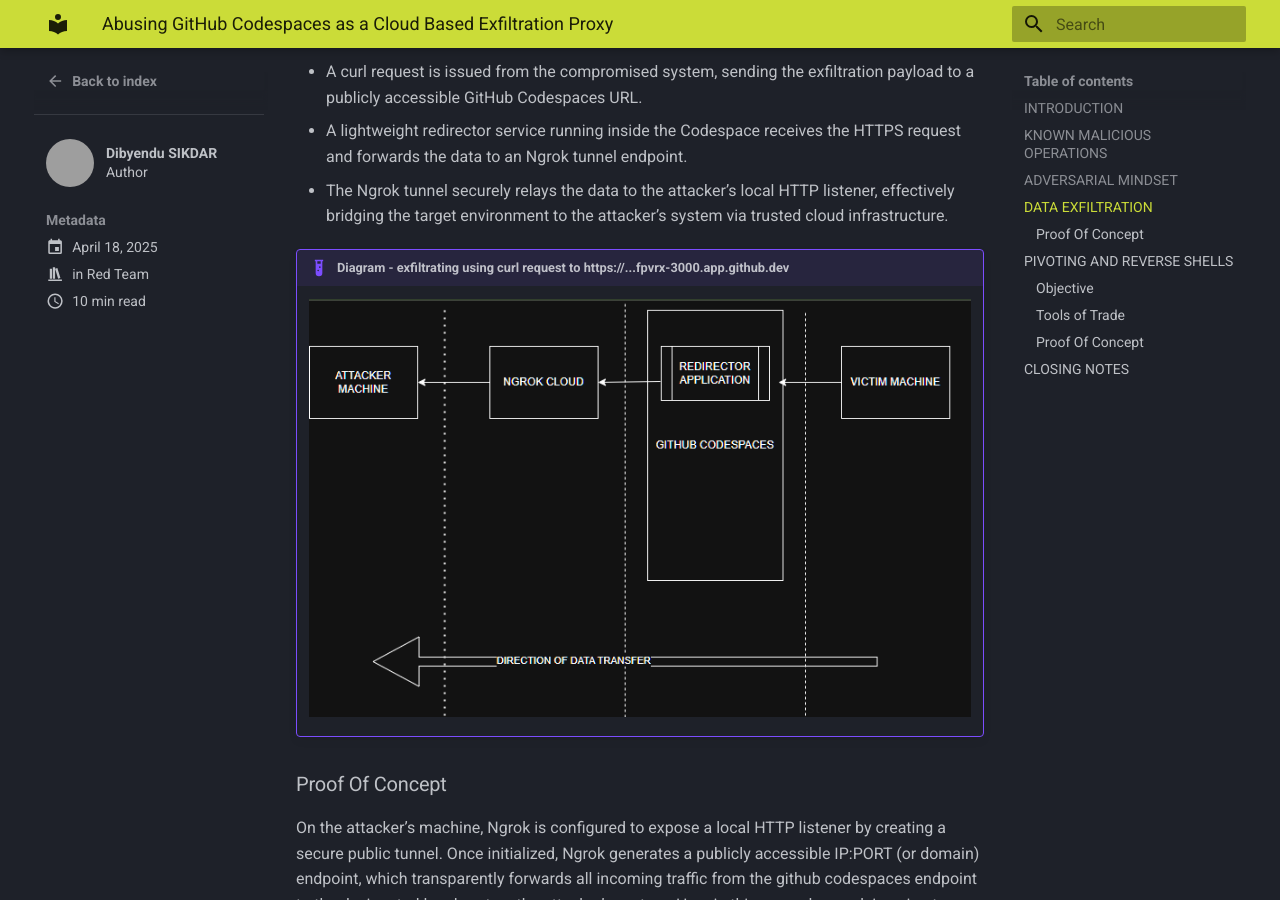
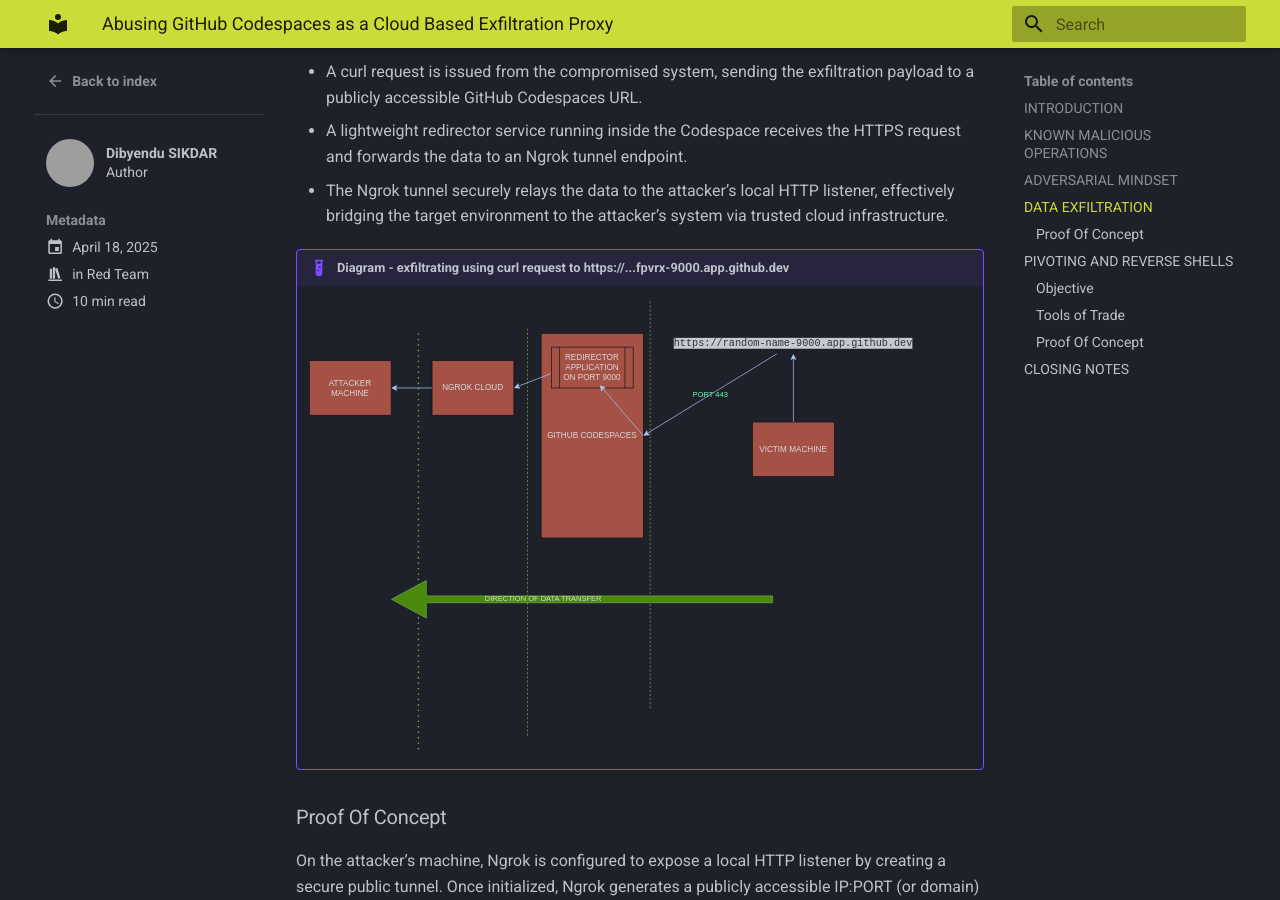
Before and after one commit to dibsy/dibsy.github.io, an MkDocs documentation site: the page built from docs/posts/Abusing GitHub Codespaces as a Cloud-Based Exfiltration Proxy.md, in a window 1280 px wide and 900 px high, scrolled down 1529 px. Built offline with MkDocs 1.6.1 and Material for MkDocs 9.7.7, drawn with Linux system fonts in a browser that asks for light colours; grey boxes are pictures that could not be loaded.

Commit message:
Improving the diagram

```diff
--- a/docs/posts/Abusing GitHub Codespaces as a Cloud-Based Exfiltration Proxy.md
+++ b/docs/posts/Abusing GitHub Codespaces as a Cloud-Based Exfiltration Proxy.md
@@ -34,8 +34,8 @@
 - A lightweight redirector service running inside the Codespace receives the HTTPS request and forwards the data to an Ngrok tunnel endpoint.
 - The Ngrok tunnel securely relays the data to the attacker’s local HTTP listener, effectively bridging the target environment to the attacker’s system via trusted cloud infrastructure.
 
-!!! example "Diagram - exfiltrating using curl request to https://...fpvrx-3000.app.github.dev"
-    ![Architecture](../images/exfil-codespaces/architecture.png)
+!!! example "Diagram - exfiltrating using curl request to https://...fpvrx-9000.app.github.dev"
+    ![Architecture](../images/exfil-codespaces/architecture.svg)
 
 ### Proof Of Concept
 
```
Also changed, not shown: docs/images/exfil-codespaces/architecture.svg (added).
